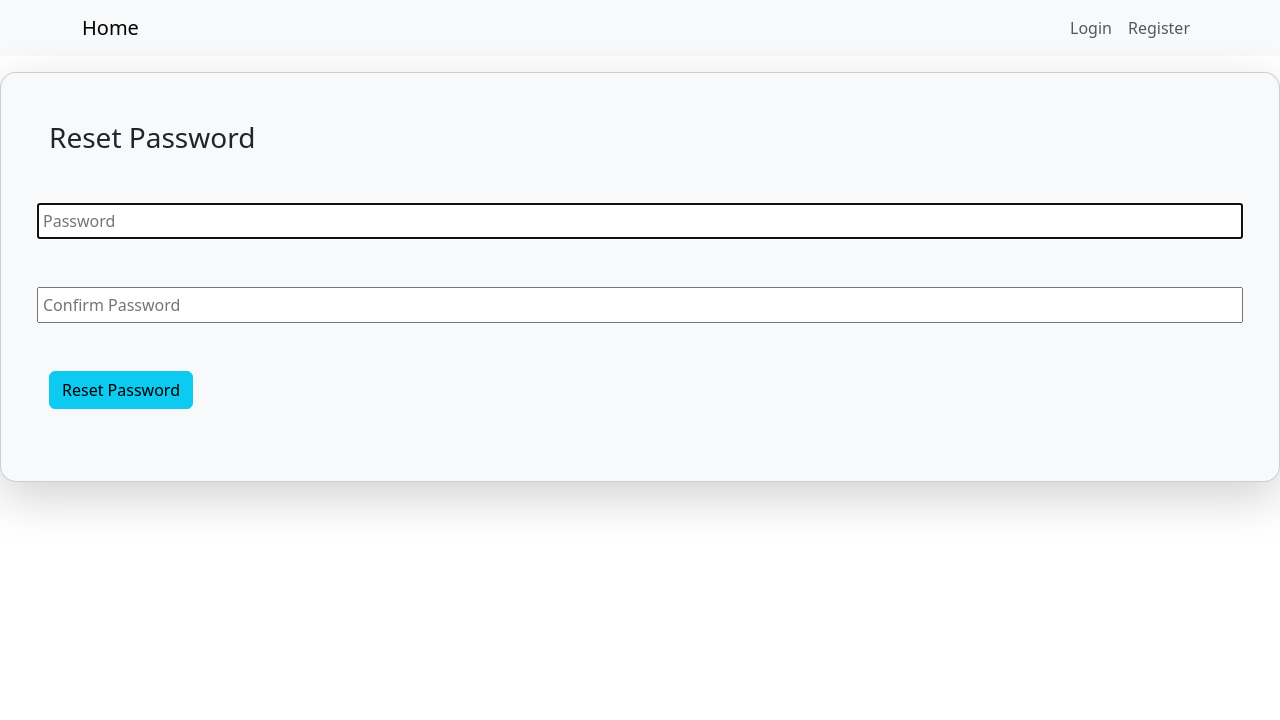
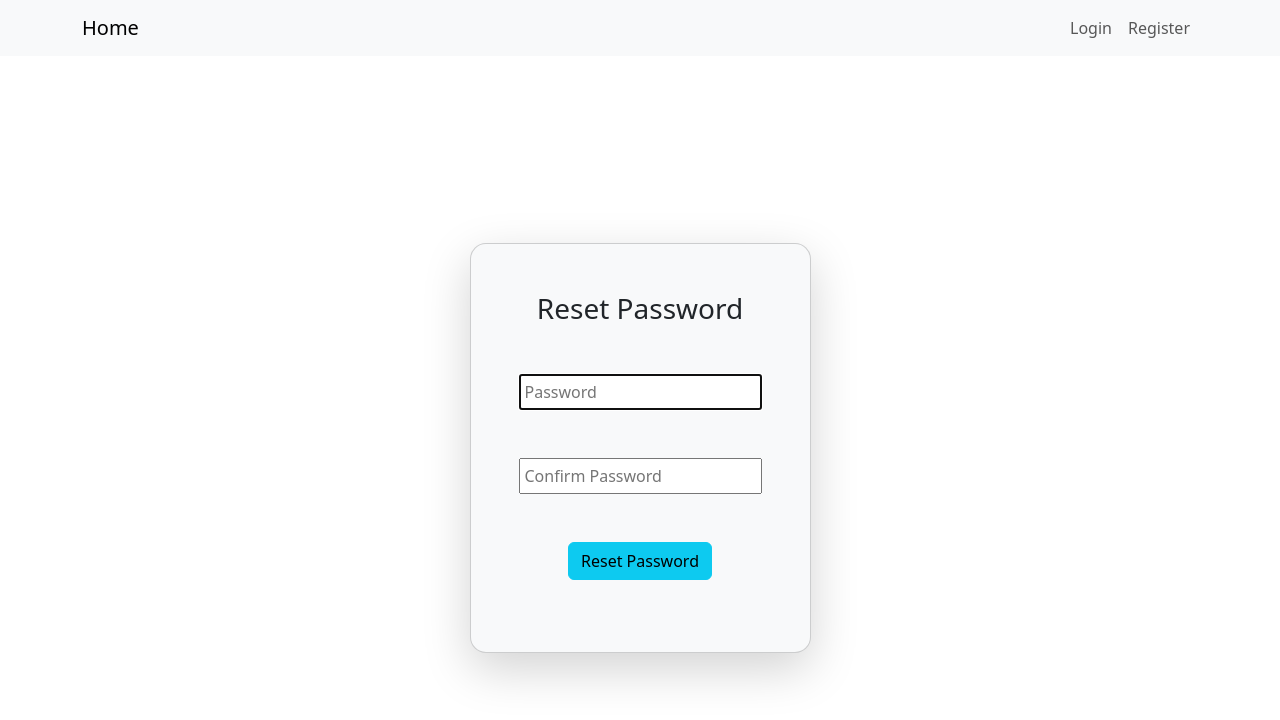
Before and after one commit to kaytervn/Online-Courses-Web, a React (Vite) app in the folder client/: page /reset-password/1/1 in a window 1280 px wide. Shown: the top 720 px of the page. Built offline with nearby package versions, Linux system fonts and the light colour scheme.

Commit message:
update UI and route adjust

```diff
--- a/client/src/App.jsx
+++ b/client/src/App.jsx
@@ -23,6 +23,7 @@ const App = () => {
           <Route element={<GuestRoutes />}>
             <Route path="/login" element={<Login />} />
             <Route path="/register" element={<Register />} />
+            <Route path="/forgot-password" element={<ForgotPassword />} />
             <Route
               path="/reset-password/:id/:token"
               element={<ResetPassword />}
--- a/client/src/pages/users/ForgotPassword.jsx
+++ b/client/src/pages/users/ForgotPassword.jsx
@@ -6,6 +6,7 @@ import React from "react";
 import { CDBBtn, CDBIcon } from "cdbreact";
 import { checkEmailUser } from "../../services/usersService";
 import { useNavigate } from "react-router-dom";
+import Container from "react-bootstrap/esm/Container";
 
 const ForgotPassword = () => {
   const navigate = useNavigate();
@@ -30,10 +31,11 @@ const ForgotPassword = () => {
     }
   };
   return (
-    <section className="card shadow-lg p-5 mb-5 bg-body-tertiary rounded-4">
-      <h3 className="title fw-medium mb-5"> Forgot Password</h3>
-      <form onSubmit={handleForgotPassword}>
-        <div className="mb-5 row">
+    <Container className="d-flex justify-content-center align-items-center" style={{ height: '100vh' }}>
+      <section className="card shadow-lg p-5 mb-5 bg-body-tertiary rounded-4" style={{ maxWidth: '400px' }}>
+        <h3 className="title fw-medium mb-5 text-center"> Forgot Password</h3>
+        <form onSubmit={handleForgotPassword} className="d-flex flex-column align-items-center">
+          <div className="mb-5">
             <input
               type="email"
               placeholder="Email"
@@ -44,12 +46,14 @@ const ForgotPassword = () => {
             />
           </div>
 
-        <button className="btn btn-info mb-4">Send</button>
+          <button type="submit" className="btn btn-info mb-4">Send</button>
         </form>
 
         {error && <Alert msg={error} type="error" />}
         {success && <Alert msg={success} type="success" />}
       </section>
+    </Container>
+
   );
 };
 
--- a/client/src/pages/users/HomePage.jsx
+++ b/client/src/pages/users/HomePage.jsx
@@ -8,7 +8,12 @@ const HomePage = () => {
     window.open("http://localhost:5000/auth/logout", "_self");
   };
   return (
-    <>HomePage</>
+    <div>
+      <h1 className="d-flex text-danger justify-content-center text-align-center" style={{ marginTop: '20%' }}>
+        HomePage của sự lười biếng hehe ^-^
+
+      </h1>
+    </div>
     // <div className="navbar">
     //   <span className="logo">
     //     <Link className="link" to="/homepage">
--- a/client/src/pages/users/Login.jsx
+++ b/client/src/pages/users/Login.jsx
@@ -8,6 +8,7 @@ import { CDBBtn, CDBIcon } from "cdbreact";
 import { loginUser } from "../../services/usersService";
 import { Link } from "react-router-dom";
 import { UserContext } from "../../contexts/UserContext";
+import Container from "react-bootstrap/esm/Container";
 
 const Login = () => {
   const { user, setUser } = useContext(UserContext);
@@ -51,9 +52,10 @@ const Login = () => {
     }
   };
   return (
-    <section className="card shadow-lg p-5 mb-5 bg-body-tertiary rounded-4">
-      <h3 className="title fw-medium mb-5"> Log in</h3>
-      <form onSubmit={handleLogin}>
+    <Container className="d-flex justify-content-center align-items-center" style={{ height: '100vh' }}>
+      <section className="card shadow-lg p-5 bg-body-tertiary rounded-4" style={{ width: '400px' }}>
+        <h3 className="title fw-medium mb-5 d-flex justify-content-center"> Log in</h3>
+        <form onSubmit={handleLogin} >
           <div className="mb-5 row">
             <input
               type="email"
@@ -71,11 +73,10 @@ const Login = () => {
               className="input p-1"
               value={password}
               onChange={(e) => setPassword(e.target.value)}
-            autoFocus
             />
           </div>
 
-        <button className="btn btn-success mb-4"> Login</button>
+          <button className="btn btn-success mb-4 d-flex justify-content-center" style={{ marginLeft: '38%' }}> Login</button>
 
           <div className="other-login">
             <p className="text-center"> or sign up with</p>
@@ -106,13 +107,15 @@ const Login = () => {
               </CDBBtn>
             </div>
           </div>
-        <Link to="/forgot-password" className="fs-6 fw-lighter">
+          <Link to="/forgot-password" className="fs-6 fst-italic fw-lighter d-flex justify-content-center" style={{ textDecoration: 'none' }}>
             Forgot password
           </Link>
         </form>
 
         {error && <Alert msg={error} type="error" />}
       </section>
+    </Container>
+
   );
 };
 
--- a/client/src/pages/users/Register.jsx
+++ b/client/src/pages/users/Register.jsx
@@ -6,6 +6,7 @@ import { useNavigate } from 'react-router-dom';
 import React from 'react';
 import { CDBBtn, CDBIcon } from 'cdbreact';
 import { registerUser } from '../../services/usersService';
+import Container from 'react-bootstrap/esm/Container';
 
 
 const Register = () => {
@@ -32,7 +33,8 @@ const Register = () => {
         // console.log(formData);
     };
     return (
-        <section className='card shadow-lg p-5 mb-5 bg-body-tertiary rounded-4'>
+        <Container className='d-flex justify-content-center align-items-center' style={{ height: '100vh' }}>
+            <section className='card shadow-lg p-5 mb-5 bg-body-tertiary rounded-4 d-flex justify-content-center align-items-center' style={{ width: '500px' }}>
                 <h3 className='title fw-medium mb-5'> Register</h3>
                 <form onSubmit={handleRegister}>
                     <div className="mb-5 row">
@@ -77,14 +79,15 @@ const Register = () => {
                         />
                     </div>
 
-                <button className='btn btn-success mb-4'> Register</button><br />
+                    <button className='btn btn-success mb-4 ms-5'> Register</button><br />
 
 
-                <a href="#" className='fs-6 fw-lighter'>Already have an account?</a>
+                    <a href="#" className='fs-6 fw-lighter' style={{ textDecoration: 'none' }}>Already have an account?</a>
                 </form>
 
                 {error && <Alert msg={error} type="error" />}
             </section>
+        </Container>
     );
 }
 
--- a/client/src/pages/users/ResetPassword.jsx
+++ b/client/src/pages/users/ResetPassword.jsx
@@ -1,5 +1,6 @@
 import Button from 'react-bootstrap/Button';
 import Form from 'react-bootstrap/Form';
+import Container from 'react-bootstrap/esm/Container';
 import Alert from '../../Components/Alert';
 import { useState } from 'react';
 import React from 'react';
@@ -37,33 +38,36 @@ const ResetPassword = () => {
     };
 
     return (
-        <section className='card shadow-lg p-5 mb-5 bg-body-tertiary rounded-4'>
-            <h3 className='title fw-medium mb-5'> Reset Password</h3>
-            <form onSubmit={handleResetPassword}>
-                <div className="mb-5 row">
+        <Container className="d-flex justify-content-center align-items-center" style={{ height: '100vh' }}>
+            <section className="card shadow-lg p-5 mb-5 bg-body-tertiary rounded-4" style={{ maxWidth: '400px' }}>
+                <h3 className="title fw-medium mb-5 text-center"> Reset Password</h3>
+                <form onSubmit={handleResetPassword} className="d-flex flex-column align-items-center">
+                    <div className="mb-5">
                         <input
                             type="password"
                             placeholder="Password"
                             className="input p-1"
                             value={password}
-                        onChange={e => setPassword(e.target.value)}
+                            onChange={(e) => setPassword(e.target.value)}
                             autoFocus
                         />
                     </div>
-                <div className="mb-5 row">
+                    <div className="mb-5">
                         <input
                             type="password"
                             placeholder="Confirm Password"
                             className="input p-1"
                             value={confirmPassword}
-                        onChange={e => setConfirmPassword(e.target.value)}
+                            onChange={(e) => setConfirmPassword(e.target.value)}
                         />
                     </div>
-                <button className='btn btn-info mb-4'>Reset Password</button>
+                    <button type="submit" className="btn btn-info mb-4">Reset Password</button>
                 </form>
 
                 {error && <Alert msg={error} type="error" />}
             </section>
+        </Container>
+
     );
 }
 
```
Lines whose indentation alone changed are shown as unchanged.
